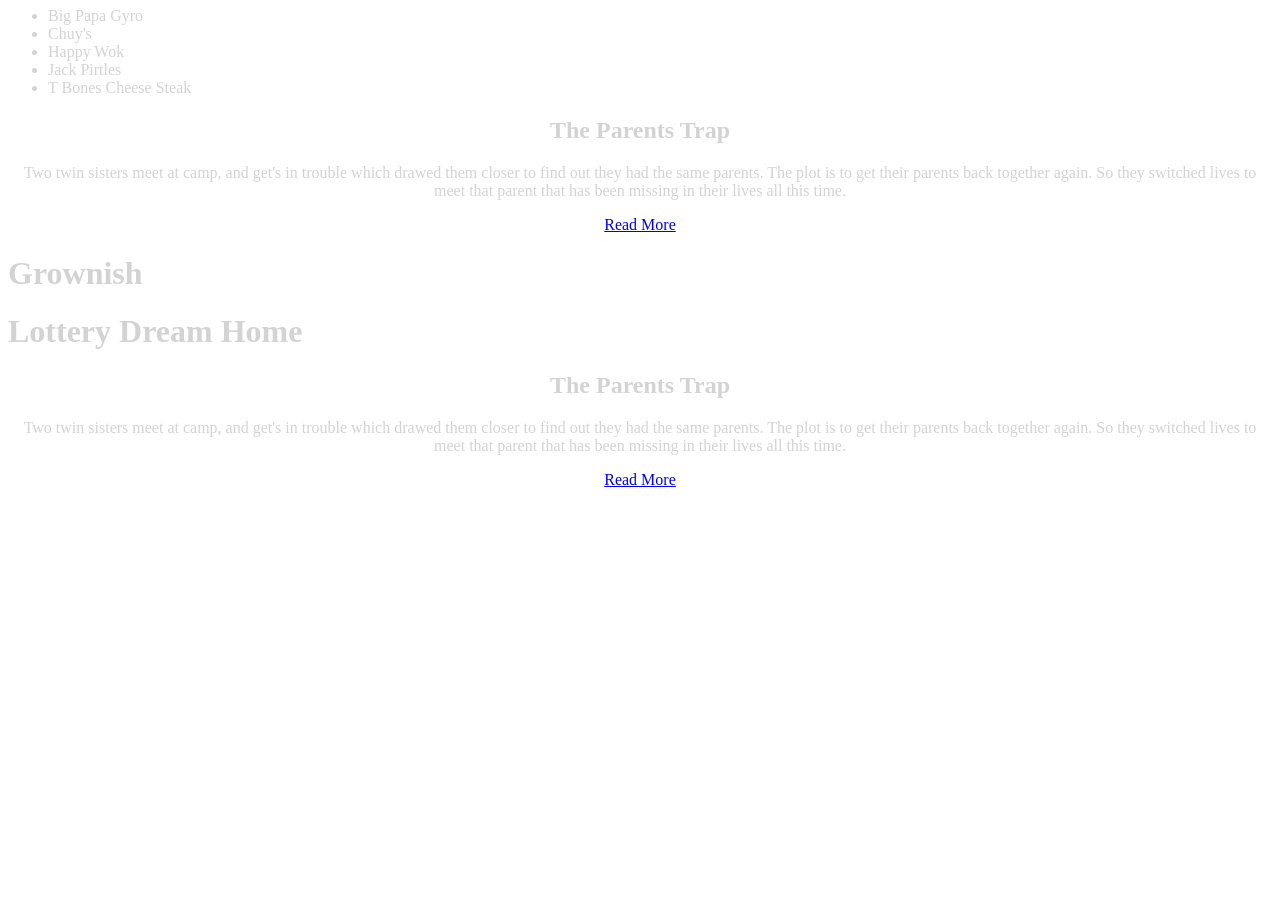
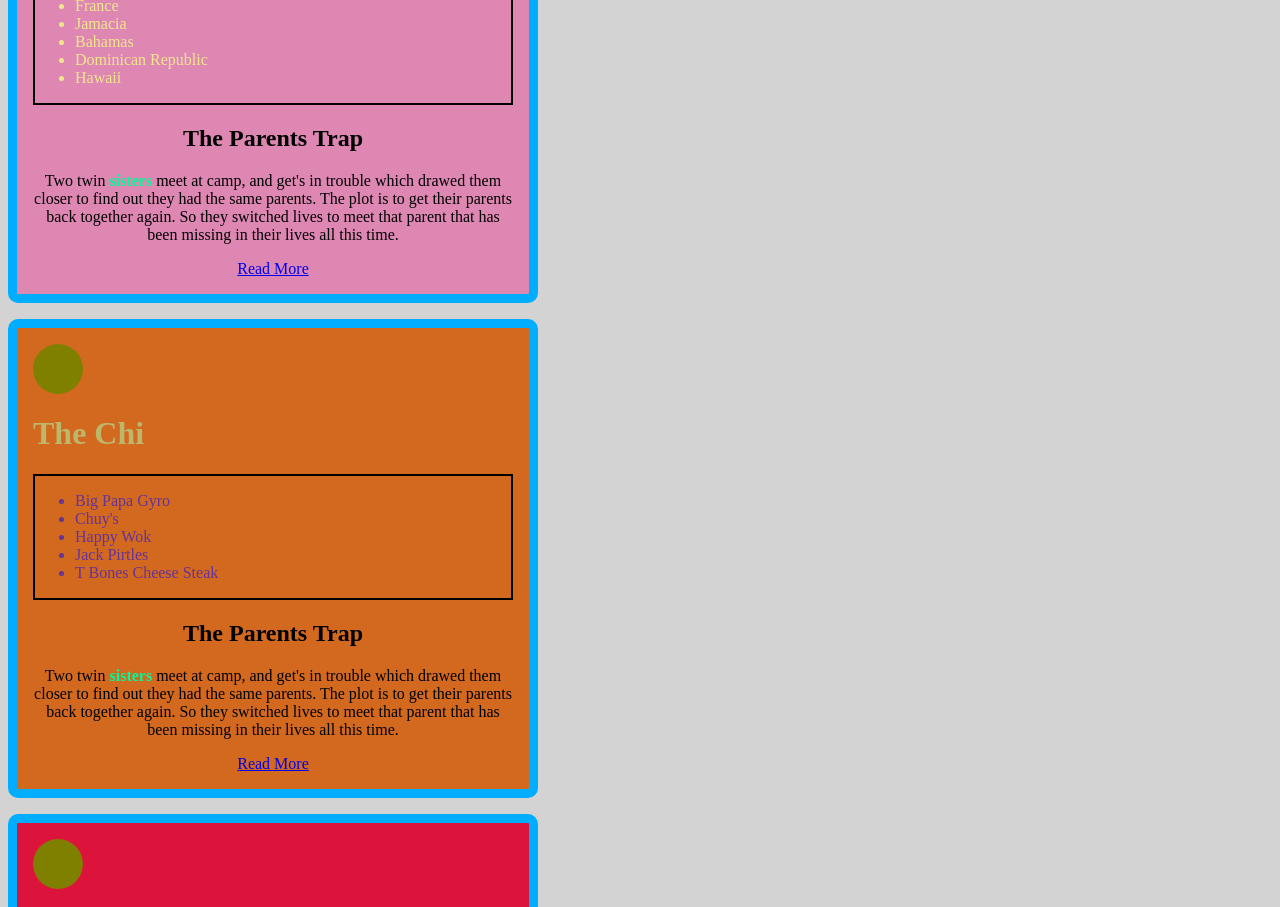
Before and after one commit to Alton25/CSS-DRILL, a plain HTML site: page Index.html in a window 1280 px wide. Shown: the part 745-1652 px from the top of the page. Before the commit the page ends 1242 px from the top, so only its background shows below. Drawn offline with Linux system fonts and the light colour scheme.

Commit message:
add a couple of classes

```diff
--- a/app.css
+++ b/app.css
@@ -1,6 +1,6 @@
 body {
     font-family: 'Glory' sans-serif;
-    color: lightgray;
+    background-color: lightgray;
 }
 
 h2, p, .readme-wrapper{
@@ -10,4 +10,95 @@
 a:hover{
 text-decoration:none;
 color:purple;
+font-weight: 400;
 }
+
+span{
+    font-weight: 700;
+    color:mediumspringgreen;
+}
+
+.boxes{
+    margin: 1em 0 1em 0;
+    padding:1em ;
+    border: 9px solid #00adff;;
+    border-radius: 10px;
+    width: 30em;
+    display:block;
+}
+
+
+#box1{
+    background-color: blue;
+}
+
+#box2{
+    background-color: rgb(222, 135, 179);
+
+
+}
+
+#box3{
+    background-color: chocolate;
+}
+
+#box4{
+    background-color: crimson;
+}
+
+.breezyBox{
+    border-radius: 30px;
+    height: 50px;
+    width:50px;
+    border:50px;
+    background-color: olive;
+}
+
+h1{
+    color:tomato;
+}
+
+.Original{
+    color: thistle;
+}
+
+.Additional{
+    color:sienna;
+}
+
+#show1{
+color:cadetblue;
+}
+
+#show2{
+
+color:coral;
+}
+
+#show3{
+    color:darkcyan;
+}
+
+#show4{
+    color:darkkhaki;
+}
+
+#show5{
+    color:yellowgreen;
+}
+
+ul{
+    color:dodgerblue;
+}
+
+.star{
+    color:khaki;
+}
+
+#wars{
+    color:rebeccapurple;
+}
+
+.ul-div{
+    border:2px solid black;
+}
```
